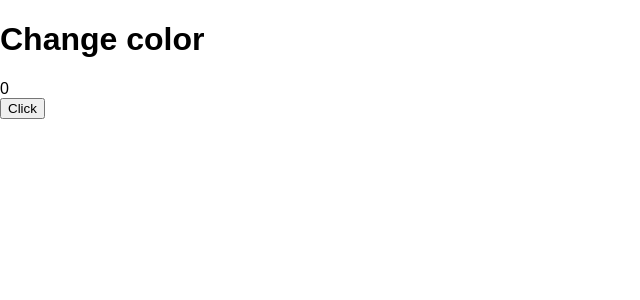
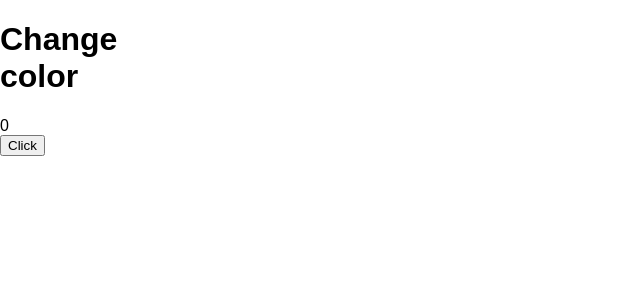
Before and after one commit to alizabhattarai/Boxcolor, a React (Create React App) app: page / in a window 1280 px wide. Shown: the top 300 px of the page, without its empty margins (0-640 px from the left). Built offline with nearby package versions, Linux system fonts and the light colour scheme; a web font is replaced by a local one.

Commit message:
ninth commit

```diff
--- a/src/App.css
+++ b/src/App.css
@@ -1,9 +1,9 @@
 @import url('https://fonts.googleapis.com/css?family=Muli&display=swap');
 
 .BOX {
-  background-color: white;
-  height: 400px;
-  width: 400px;
-  padding-right: 200px;
+  background-color: light gray;
+  height: 500px;
+  width: 200px;
+  padding-right: auto;
   font-family: 'Muli', sans-serif;
 }
```
